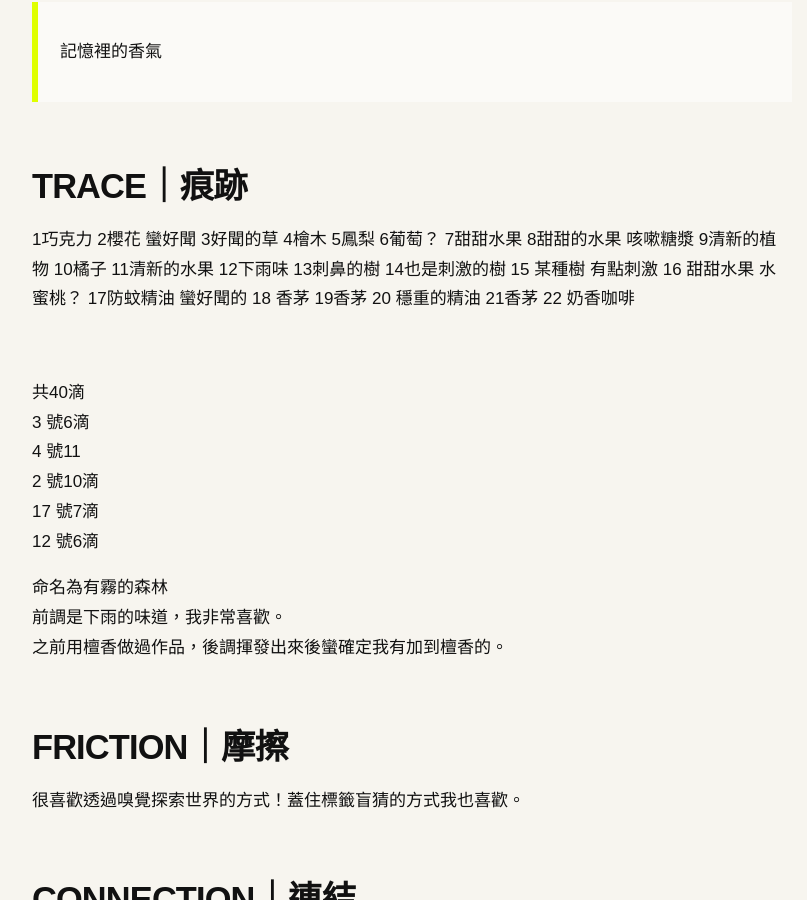
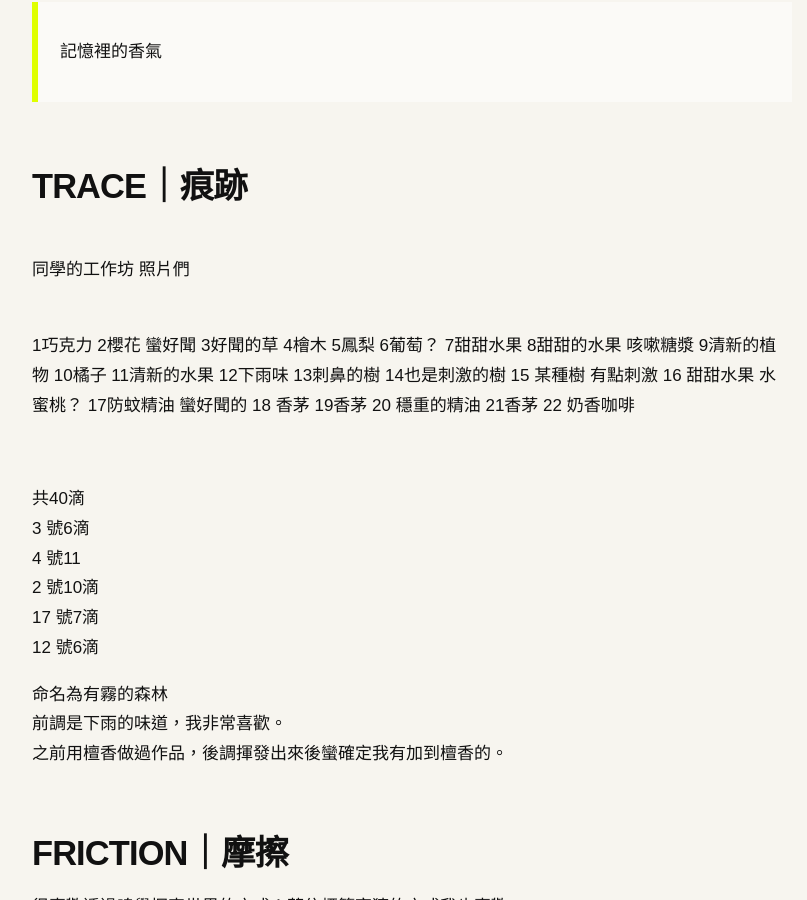
Before and after one commit to irisalco/fieldworkarchive, a Jekyll site: the page built from weeks/week-04.md, in a window 1280 px wide and 900 px high, scrolled down 372 px. Shown: the whole window, without its empty margins (48-855 px from the left). Built offline with Jekyll 4.4.1, drawn with Linux system fonts in a browser that asks for light colours.

Commit message:
Update week-04.md

```diff
--- a/weeks/week-04.md
+++ b/weeks/week-04.md
@@ -10,8 +10,10 @@ permalink: /weeks/week-04/
 > 記憶裡的香氣
 
 ## TRACE｜痕跡
+<br>
+同學的工作坊 照片們
 
-
+<br>
 1巧克力
 2櫻花 蠻好聞
 3好聞的草
```
